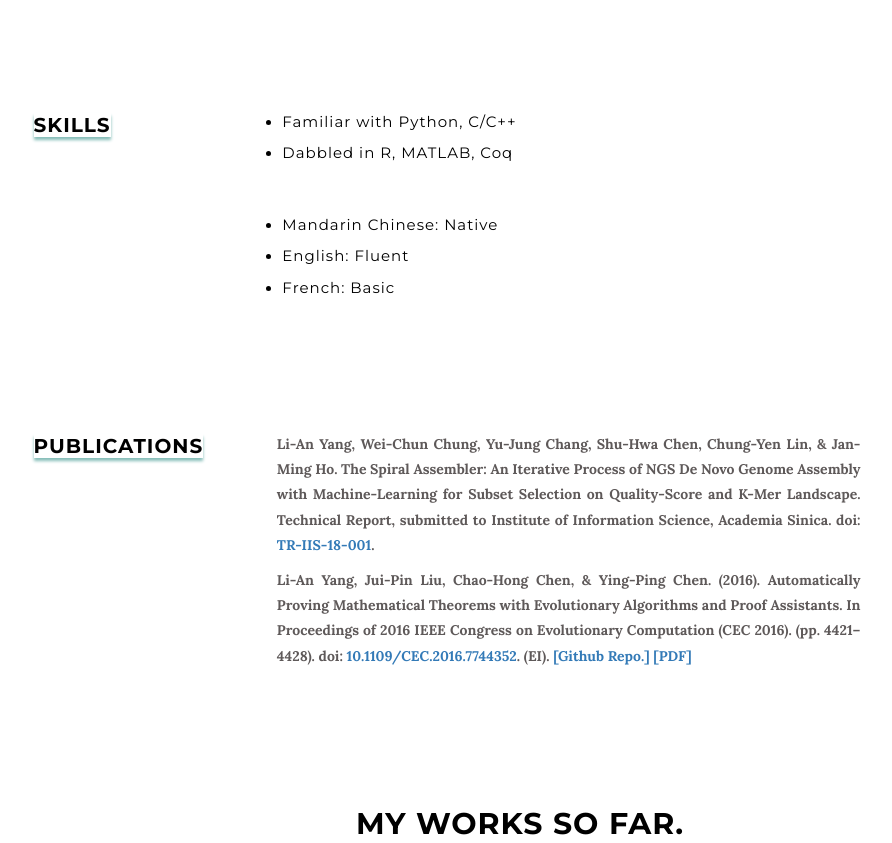
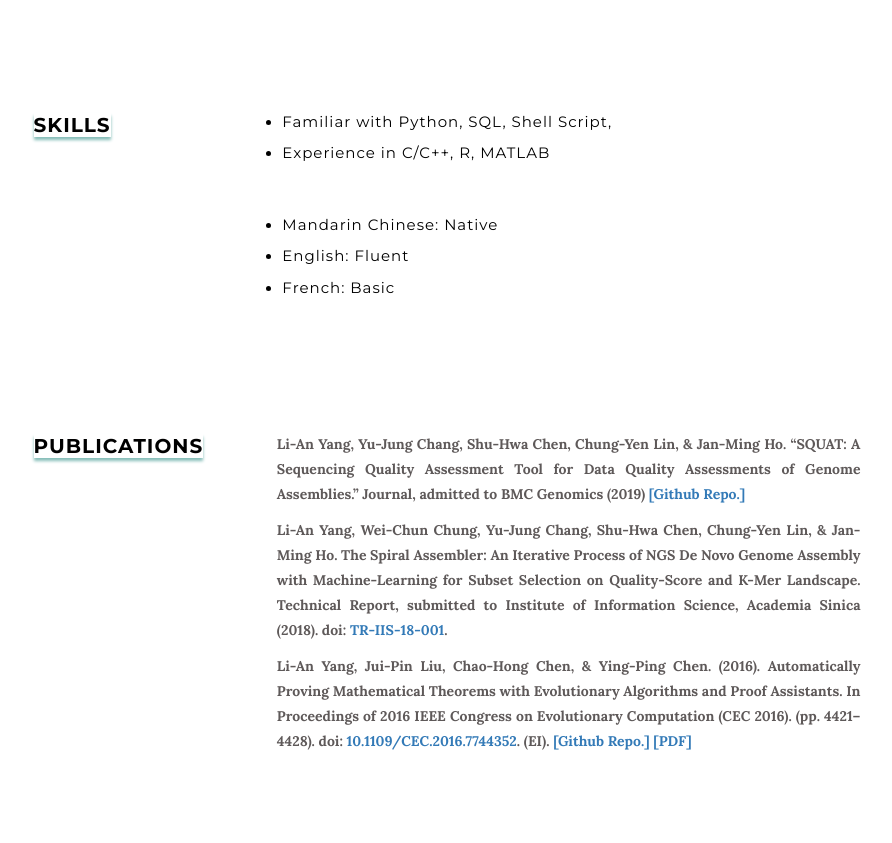
Before and after one commit to luke831215/luke831215.github.io, a website: page index.html in a window 1280 px wide. Shown: the part 3652-4495 px from the top of the page, without its empty margins (120-1012 px from the left). Drawn offline with nearby package versions, Linux system fonts and the light colour scheme; some packages are replaced by stand-ins of ours.

Commit message:
add pub., update resume

```diff
--- a/index.html
+++ b/index.html
@@ -301,12 +301,11 @@ for the kids at the invitation of the English club. <a href = "img/chaozhou.JPG"
 			</div>
 				<div class="columns">
                 <ul class="item" style = "display:table-cell">
-
 					<li class = "item_list">
-                        <p class = "sentence"> Familiar with Python, C/C++</p>
+                        <p class = "sentence"> Familiar with Python, SQL, Shell Script, </p>
                     </li>
 					<li class = "item_list">
-                        <p class = "sentence"> Dabbled in R, MATLAB, Coq</p>
+                        <p class = "sentence"> Experience in C/C++, R, MATLAB</p>
                     </li>
 					<br><br>
 					<li class = "item_list">
@@ -331,7 +330,8 @@ for the kids at the invitation of the English club. <a href = "img/chaozhou.JPG"
 				<div class = "columns">
 
 				<div class = "cite">
-						<p>Li-An Yang, Wei-Chun Chung, Yu-Jung Chang, Shu-Hwa Chen, Chung-Yen Lin, & Jan-Ming Ho. The Spiral Assembler: An Iterative Process of NGS De Novo Genome Assembly with Machine-Learning for Subset Selection on Quality-Score and K-Mer Landscape. Technical Report, submitted to Institute of Information Science, Academia Sinica.
+						<p>Li-An Yang, Yu-Jung Chang, Shu-Hwa Chen, Chung-Yen Lin, & Jan-Ming Ho. “SQUAT: A Sequencing Quality Assessment Tool for Data Quality Assessments of Genome Assemblies.” Journal, admitted to BMC Genomics (2019) <a href = "https://github.com/luke831215/SQUAT" target="_blank">[Github Repo.]</a></p>
+						<p>Li-An Yang, Wei-Chun Chung, Yu-Jung Chang, Shu-Hwa Chen, Chung-Yen Lin, & Jan-Ming Ho. The Spiral Assembler: An Iterative Process of NGS De Novo Genome Assembly with Machine-Learning for Subset Selection on Quality-Score and K-Mer Landscape. Technical Report, submitted to Institute of Information Science, Academia Sinica (2018).
 						 doi: <a href="https://www.iis.sinica.edu.tw/page/library/TechReport/tr2018/threebone18001.html" target="_blank">TR-IIS-18-001</a>.
 						<p>Li-An Yang, Jui-Pin Liu, Chao-Hong Chen, & Ying-Ping Chen. (2016). Automatically Proving Mathematical Theorems with
 				Evolutionary Algorithms and Proof Assistants. In Proceedings of 2016 IEEE Congress on Evolutionary Computation
@@ -410,7 +410,7 @@ for the kids at the invitation of the English club. <a href = "img/chaozhou.JPG"
 			<p class = "project_name"> Right Whale Recognition Competition on Kaggle
 			</p>
 		</div>
-
+		<!--
 		<div class = "project">
 			<div class="polaroid">
 				<a href = "https://github.com/nctu-cloud-project/GitLab-template" target="_blank">
@@ -420,7 +420,7 @@ for the kids at the invitation of the English club. <a href = "img/chaozhou.JPG"
 			<p class = "project_name"> A Gitlab Continuous Integration Cloud Service
 			</p>
 		</div>
-
+		-->
 
 	</div>
 			<!--<div class="container">
```
Also changed, not shown: 1 other file.
